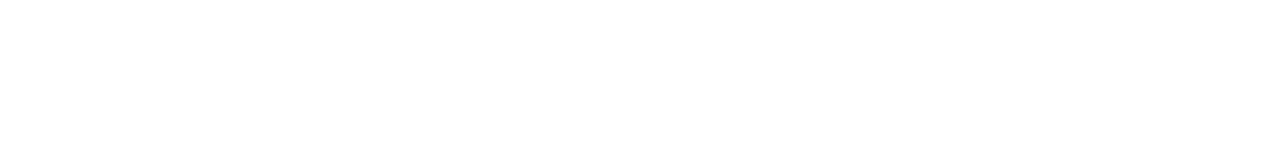
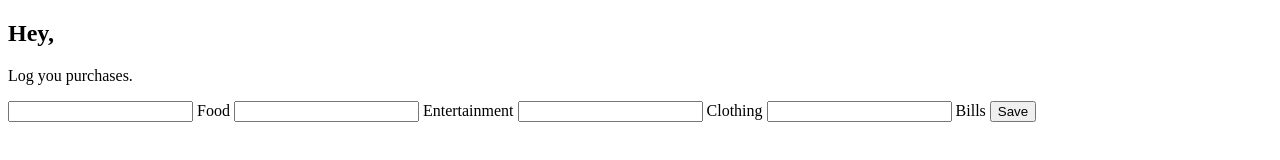
Before and after one commit to arenick/budget_buddy, a plain HTML site: page index.html in a window 1280 px wide. Drawn offline with nearby package versions, Linux system fonts and the light colour scheme.

Commit message:
My part of the html

```diff
--- a/index.html
+++ b/index.html
@@ -9,6 +9,37 @@
 </head>
 <body>
 
+
+
+
+
+
+
+
+
+
+
+
+
+<section class="purchases" id="purchases">
+    <div class="greeting" id="greeting">
+        <h2 class="pur-insert" id="pinsert">Hey, </h2>
+        <p>Log you purchases.</p>
+        <section class="pur-log" id="pur-log">
+            <input type="text" name="food"  id="food-price-log">
+            <label for="food">Food</label>
+            <input type="text" name="entertainment"  id="ent-price-log">
+            <label for="entertainment">Entertainment</label>
+            <input type="text" name="clothing"  id="bills-price-log">
+            <label for="clothing">Clothing</label>
+            <input type="text" name="bills"  id="bills-price-log">
+            <label for="bills">Bills</label>
+            <button class="save" type="button" id="pur-save">Save</button>
+        </section>
+    </div>
+</section>
+
+
     <script src="https://code.jquery.com/jquery-3.3.1.min.js"></script>
     <script src="script.js"></script>
 </body>
```
